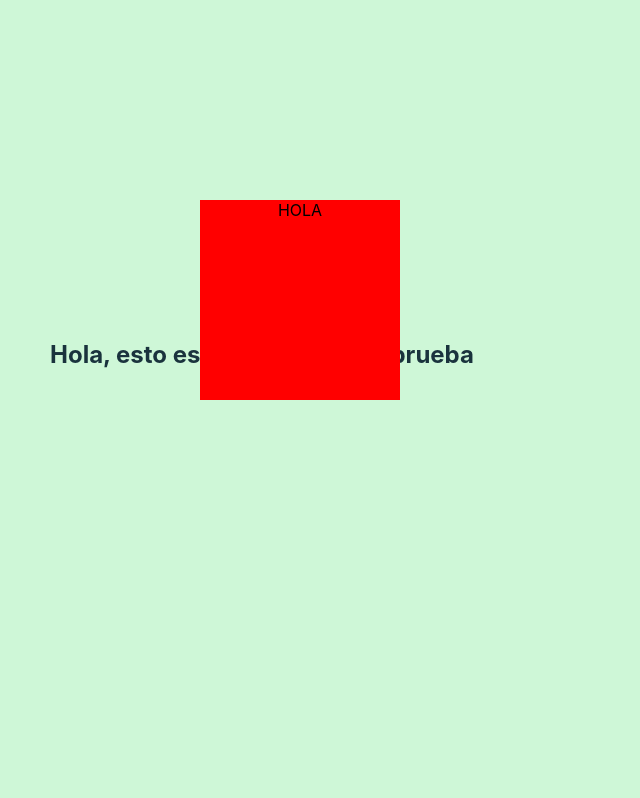
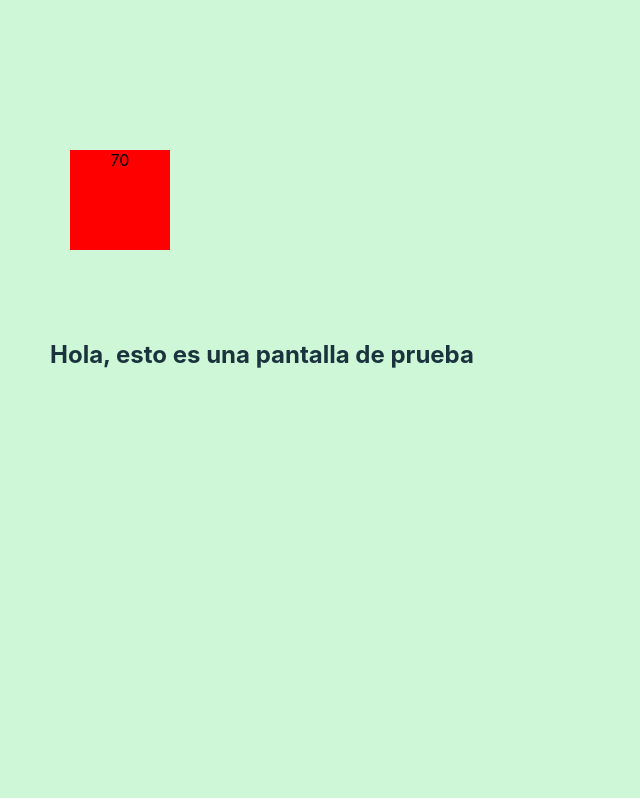
Before and after one commit to jreyesgfi/physic-behaviour, a React (Create React App) app: page / in a window 1280 px wide. Shown: the top 798 px of the page, without its empty margins (0-640 px from the left). Built offline with nearby package versions, Linux system fonts and the light colour scheme.

Commit message:
Movimiento regido por clicks

```diff
--- a/src/App.js
+++ b/src/App.js
@@ -10,7 +10,7 @@ import Square from './customHtmlPhysicObjects/Square';
 
 
 function App() {
-  useEffect(()=>{setUp();}, []);
+  //useEffect(()=>{setUp();}, []);
   return (
     <div className="App">
       <Scene>
--- a/src/customHtmlPhysicObjects/Square.js
+++ b/src/customHtmlPhysicObjects/Square.js
@@ -1,32 +1,38 @@
 import React from "react";
 import './customObjects.css'
-
 export default class Square extends React.Component {
 
     constructor(props){
         super(props);
-        this.x = props.x || 200;
-        this.y = props.y || 200;
-        this.lado = props.lado || 200;
-        try{
-            this.style = {
-                background:'red',
-                width: String(this.lado) + 'px',
-                height: String(this.lado) +'px',
-                position: 'absolute',
-                top: '200px',
-                left: '200px',
-                //backgroundImage: 'url(' + imgUrl + ')'
-            }
-        }catch(e){
-            console.log(e)
+        this.x= props.x || 150;
+        this.y = props.y || 150;
+        this.lado = props.lado || 100;
+        this.state = {y:70}
+        this.onClick = this.onClick.bind(this);
+
+    }
+    onClick(){
+        console.log('La posición es: (',this.x, this.y,').')
+        this.setState({y :this.state.y +10})
+    }
+    render(){
+        const style=
+        {
+            background:'red',
+            width: String(this.lado) + 'px',
+            height: String(this.lado) +'px',
+            position: 'absolute',
+            top: String(this.x) + 'px',
+            left: String(this.state.y) + 'px',
+            //backgroundImage: 'url(' + imgUrl + ')'
         }
-    }
 
-    render(){
         return (
-            <div  style={this.style} className="physicalSquare">
-                HOLA
+            <div
+            style={style}
+            className="physicalSquare"
+            onClick={this.onClick}>
+                {this.state.y}
             </div>
         )
     }
--- a/src/customHtmlPhysicObjects/customObjects.css
+++ b/src/customHtmlPhysicObjects/customObjects.css
@@ -1,8 +1,3 @@
 .physicalSquare{
-    background:red;
-    width: 200px;
-    height: 200px;
-    position: absolute;
-    top: 200px;
-    left:200px;
+    transition: trannsform 1s;
 }
--- a/src/physical-world/SquareCustom.js
+++ b/src/physical-world/SquareCustom.js
@@ -17,7 +17,7 @@ export default class SquareCustom extends React.Component {
 
         this.state = {y:this.body.y}
         this.translate();
-        console.log(this.body)
+
     }
 
     translate(){
```
